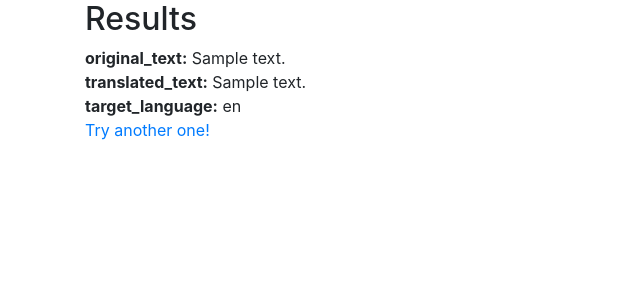
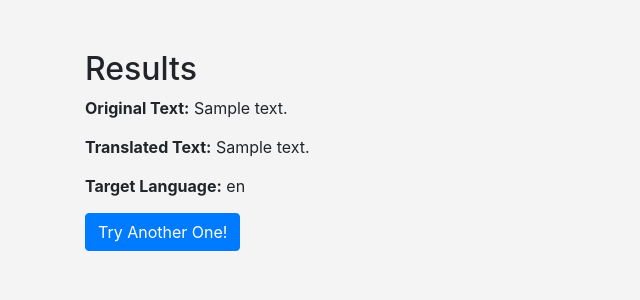
Before and after one commit to AmrutaNichale/trans-app, a Flask app: template templates/results.html in a window 1280 px wide. Shown: the top 300 px of the page, without its empty margins (0-640 px from the left). Run offline with Flask 3, Linux system fonts and the light colour scheme; the template is opened without the code that fills it: most values are stand-ins (such as "Sample title", 1, 10 or a date in 2020).

Commit message:
Update results.html

```diff
--- a/templates/results.html
+++ b/templates/results.html
@@ -6,21 +6,34 @@
     <link rel="stylesheet" href="https://cdn.jsdelivr.net/npm/bootstrap@4.5.3/dist/css/bootstrap.min.css"
         integrity="sha384-TX8t27EcRE3e/ihU7zmQxVncDAy5uIKz4rEkgIXeMed4M0jlfIDPvg6uqKI2xXr2" crossorigin="anonymous">
     <title>Result</title>
+    <style>
+        body {
+            background-color: #f4f4f4;
+        }
+
+        .container {
+            margin-top: 50px;
+        }
+
+        .result-item {
+            margin-bottom: 15px;
+        }
+    </style>
 </head>
 <body>
     <div class="container">
         <h2>Results</h2>
-        <div>
-            <strong>original_text:</strong> {{ original_text }}
+        <div class="result-item">
+            <strong>Original Text:</strong> {{ original_text }}
+        </div>
+        <div class="result-item">
+            <strong>Translated Text:</strong> {{ translated_text }}
+        </div>
+        <div class="result-item">
+            <strong>Target Language:</strong> {{ target_language }}
         </div>
         <div>
-            <strong>translated_text:</strong> {{ translated_text }}
-        </div>
-        <div>
-            <strong>target_language:</strong> {{ target_language }}
-        </div>
-        <div>
-            <a href="{{ url_for('index') }}">Try another one!</a>
+            <a href="{{ url_for('index') }}" class="btn btn-primary">Try Another One!</a>
         </div>
     </div>
 </body>
```
